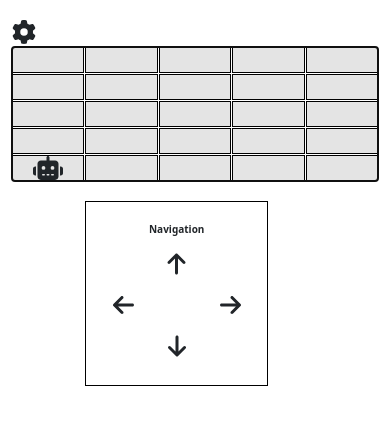
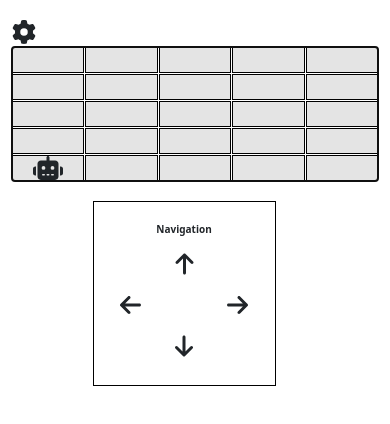
Before and after one commit to mathusan95/robot, a React (Create React App) app: page / in a window 390 px wide. Shown: the top 424 px of the page. Built offline with nearby package versions, Linux system fonts and the light colour scheme.

Commit message:
css changes

```diff
--- a/src/index.css
+++ b/src/index.css
@@ -88,7 +88,7 @@ code {
   }
 
   .navigation-container {
-    margin: 20px 0 0 20%;
+    margin: 20px 0 0 22%;
     height: 90%;
   }
   .navigation-header {
```
